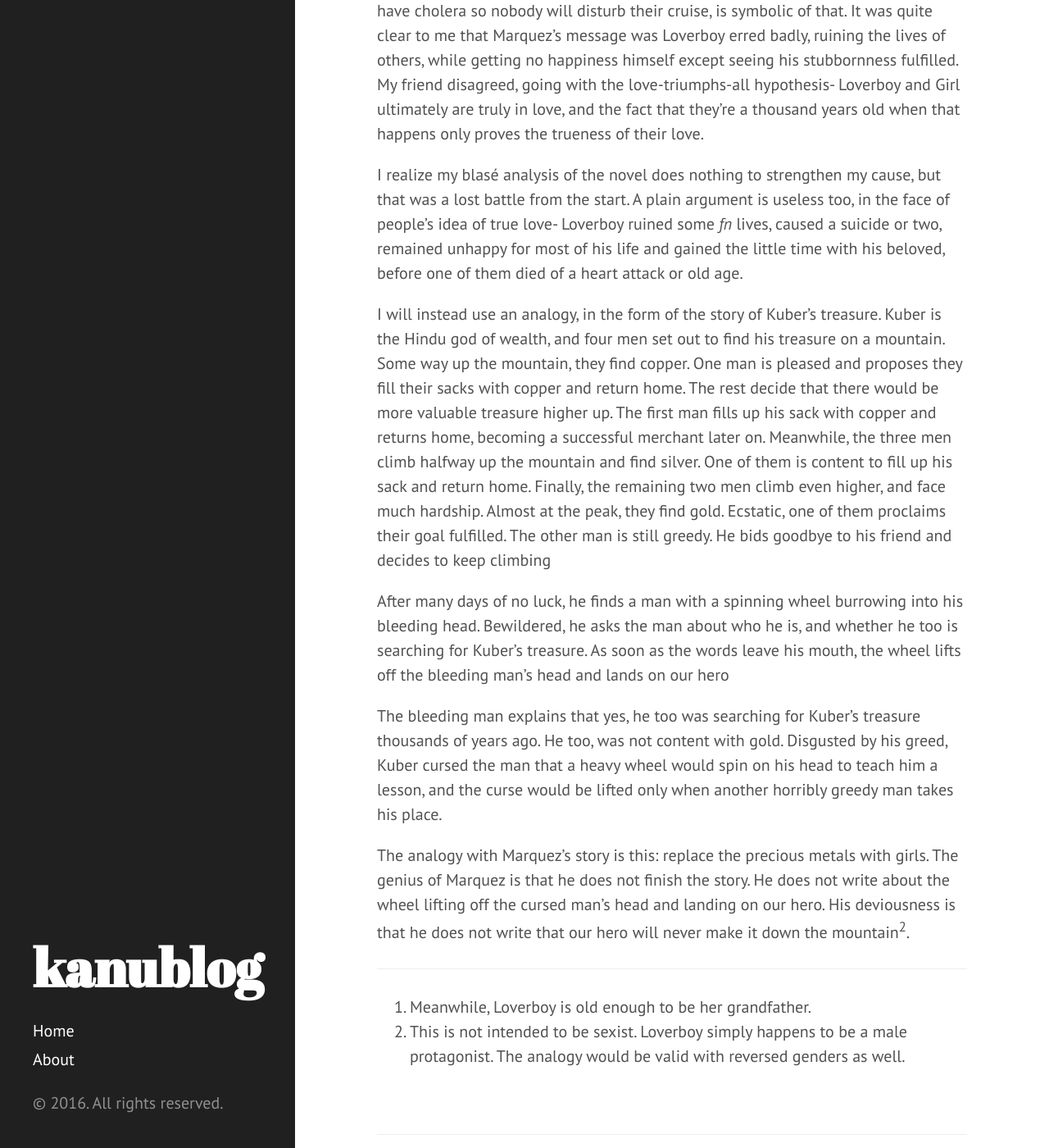
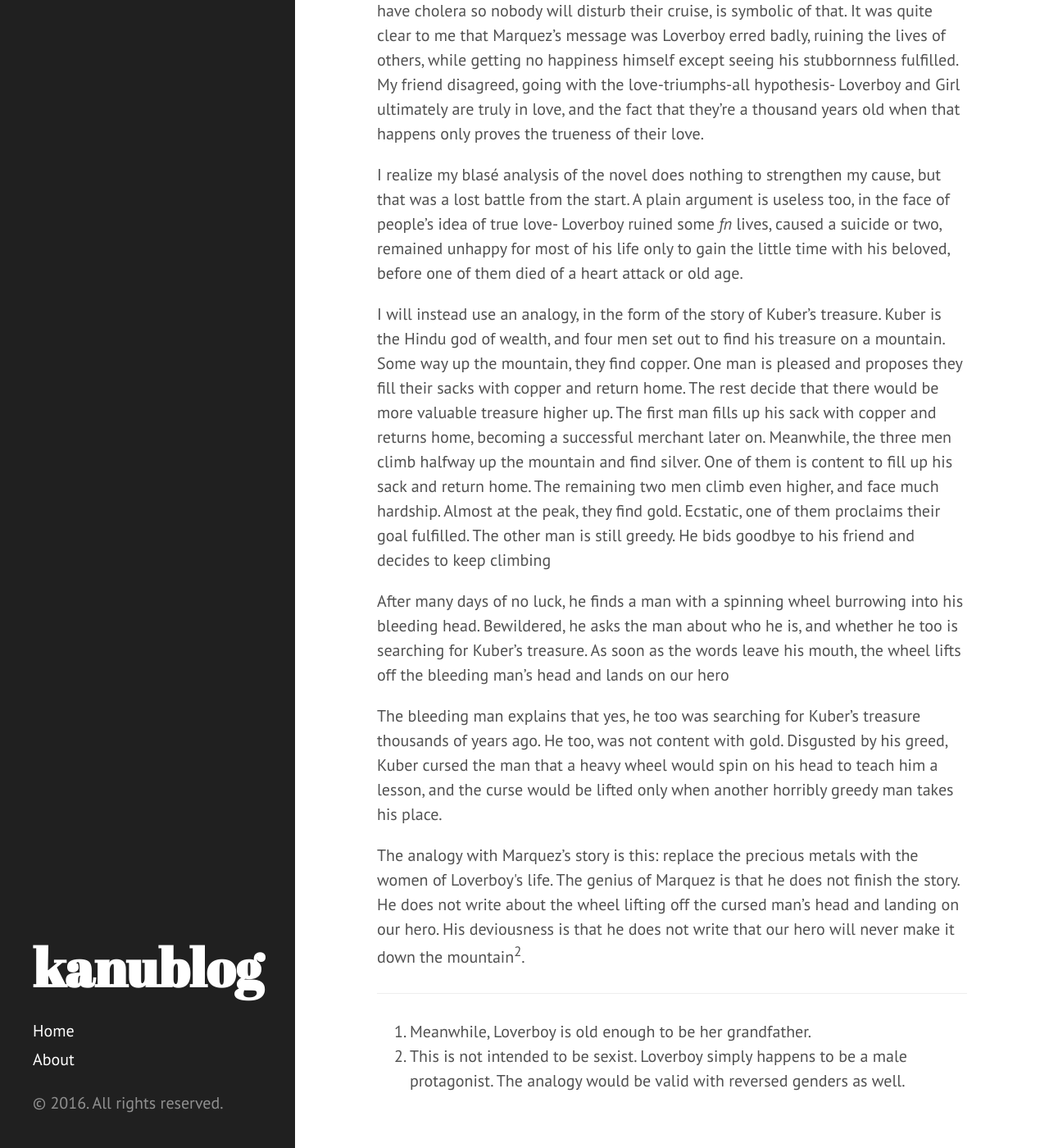
Before and after one commit to bazookanu/kanud.github.io, a Jekyll site: the page built from _posts/2016-07-21-quantitative-romance.html, in a window 1280 px wide and 1400 px high, scrolled down 1236 px. Shown: the whole window at 82% size. Built offline with Jekyll 4.4.1, drawn with Linux system fonts in a browser that asks for light colours; some of the changed text lies outside the part shown.

Commit message:
Update 2016-07-21-quantitative-romance.html

```diff
--- a/_posts/2016-07-21-quantitative-romance.html
+++ b/_posts/2016-07-21-quantitative-romance.html
@@ -25,15 +25,15 @@ title: Quantitative Romance
 
 <p>Yes, the novel is embellished with rich descriptions of emotional conflict around the summary above, and yes, it’s very good, not at all as straightforward as my summary. A recurring theme is how love <i>can be</i> a disease. The last bit, where they pretend they have cholera so nobody will disturb their cruise, is symbolic of that. It was quite clear to me that Marquez’s message was Loverboy erred badly, ruining the lives of others, while getting no happiness himself except seeing his stubbornness fulfilled. My friend disagreed, going with the love-triumphs-all hypothesis- Loverboy and Girl ultimately are truly in love, and the fact that they’re a thousand years old when that happens only proves the trueness of their love.</i>
 
-<p>I realize my blasé analysis of the novel does nothing to strengthen my cause, but that was a lost battle from the start. A plain argument is useless too, in the face of people’s idea of true love- Loverboy ruined some <i>fn</i> lives, caused a suicide or two, remained unhappy for most of his life and gained the little time with his beloved, before one of them died of a heart attack or old age.</p>
+<p>I realize my blasé analysis of the novel does nothing to strengthen my cause, but that was a lost battle from the start. A plain argument is useless too, in the face of people’s idea of true love- Loverboy ruined some <i>fn</i> lives, caused a suicide or two, remained unhappy for most of his life only to gain the little time with his beloved, before one of them died of a heart attack or old age.</p>
 
-<p>I will instead use an analogy, in the form of the story of Kuber’s treasure. Kuber is the Hindu god of wealth, and four men set out to find his treasure on a mountain. Some way up the mountain, they find copper. One man is pleased and proposes they fill their sacks with copper and return home. The rest decide that there would be more valuable treasure higher up. The first man fills up his sack with copper and returns home, becoming a successful merchant later on. Meanwhile, the three men climb halfway up the mountain and find silver. One of them is content to fill up his sack and return home. Finally, the remaining two men climb even higher, and face much hardship. Almost at the peak, they find gold. Ecstatic, one of them proclaims their goal fulfilled. The other man is still greedy. He bids goodbye to his friend and decides to keep climbing</p>
+<p>I will instead use an analogy, in the form of the story of Kuber’s treasure. Kuber is the Hindu god of wealth, and four men set out to find his treasure on a mountain. Some way up the mountain, they find copper. One man is pleased and proposes they fill their sacks with copper and return home. The rest decide that there would be more valuable treasure higher up. The first man fills up his sack with copper and returns home, becoming a successful merchant later on. Meanwhile, the three men climb halfway up the mountain and find silver. One of them is content to fill up his sack and return home. The remaining two men climb even higher, and face much hardship. Almost at the peak, they find gold. Ecstatic, one of them proclaims their goal fulfilled. The other man is still greedy. He bids goodbye to his friend and decides to keep climbing</p>
 
 <p>After many days of no luck, he finds a man with a spinning wheel burrowing into his bleeding head. Bewildered, he asks the man about who he is, and whether he too is searching for Kuber’s treasure. As soon as the words leave his mouth, the wheel lifts off the bleeding man’s head and lands on our hero</p>
 
 <p>The bleeding man explains that yes, he too was searching for Kuber’s treasure thousands of years ago. He too, was not content with gold. Disgusted by his greed, Kuber cursed the man that a heavy wheel would spin on his head to teach him a lesson, and the curse would be lifted only when another horribly greedy man takes his place.</p>
 
-<p>The analogy with Marquez’s story is this: replace the precious metals with girls. The genius of Marquez is that he does not finish the story. He does not write about the wheel lifting off the cursed man’s head and landing on our hero. His deviousness is that he does not write that our hero will never make it down the mountain<sup>2</sup>.</p>
+<p>The analogy with Marquez’s story is this: replace the precious metals with the women of Loverboy's life. The genius of Marquez is that he does not finish the story. He does not write about the wheel lifting off the cursed man’s head and landing on our hero. His deviousness is that he does not write that our hero will never make it down the mountain<sup>2</sup>.</p>
 
 <hr>
 <ol>
```
Also changed, not shown: other parts of _posts/2016-07-21-quantitative-romance.html (+1 -1 lines).
